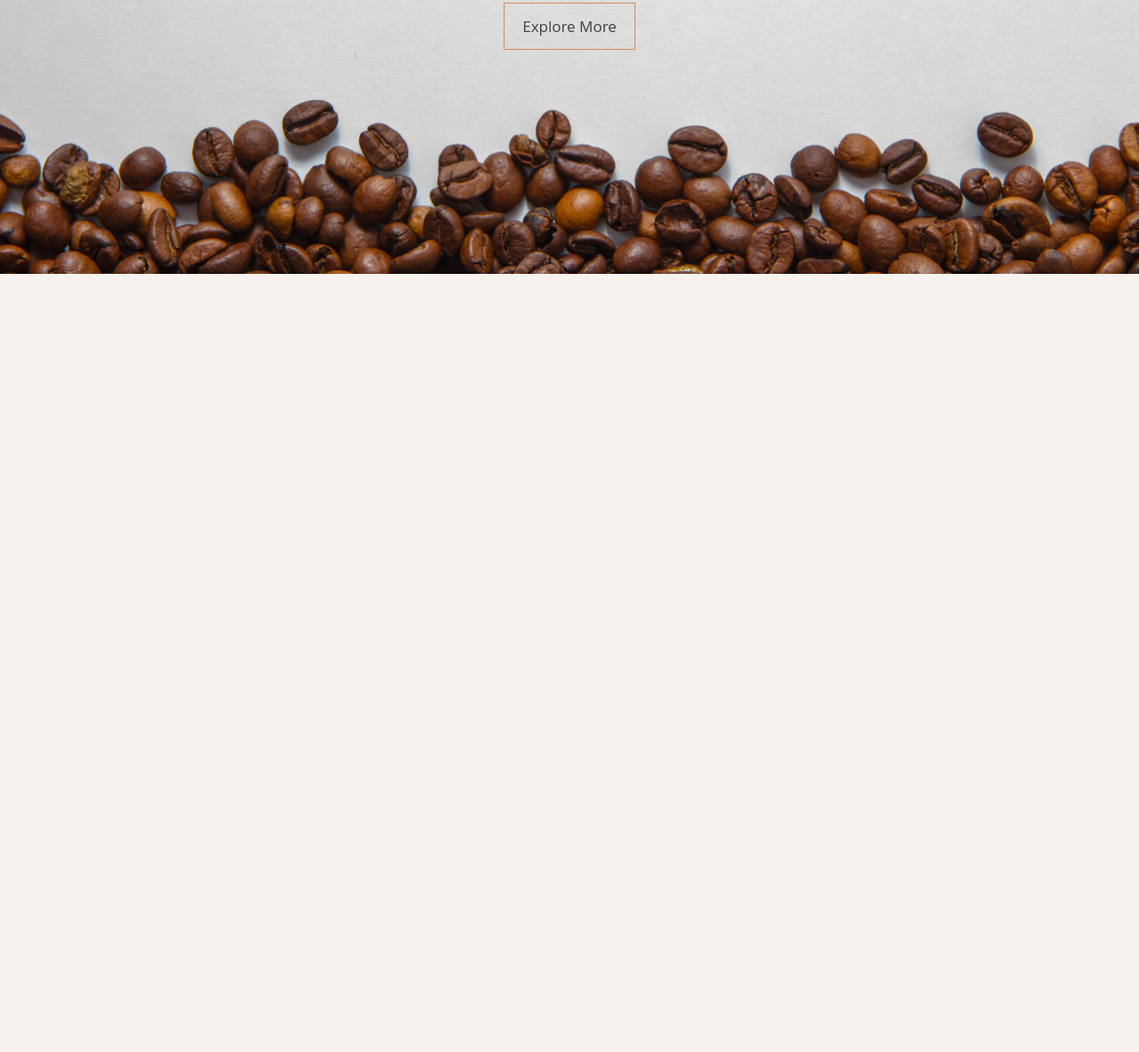
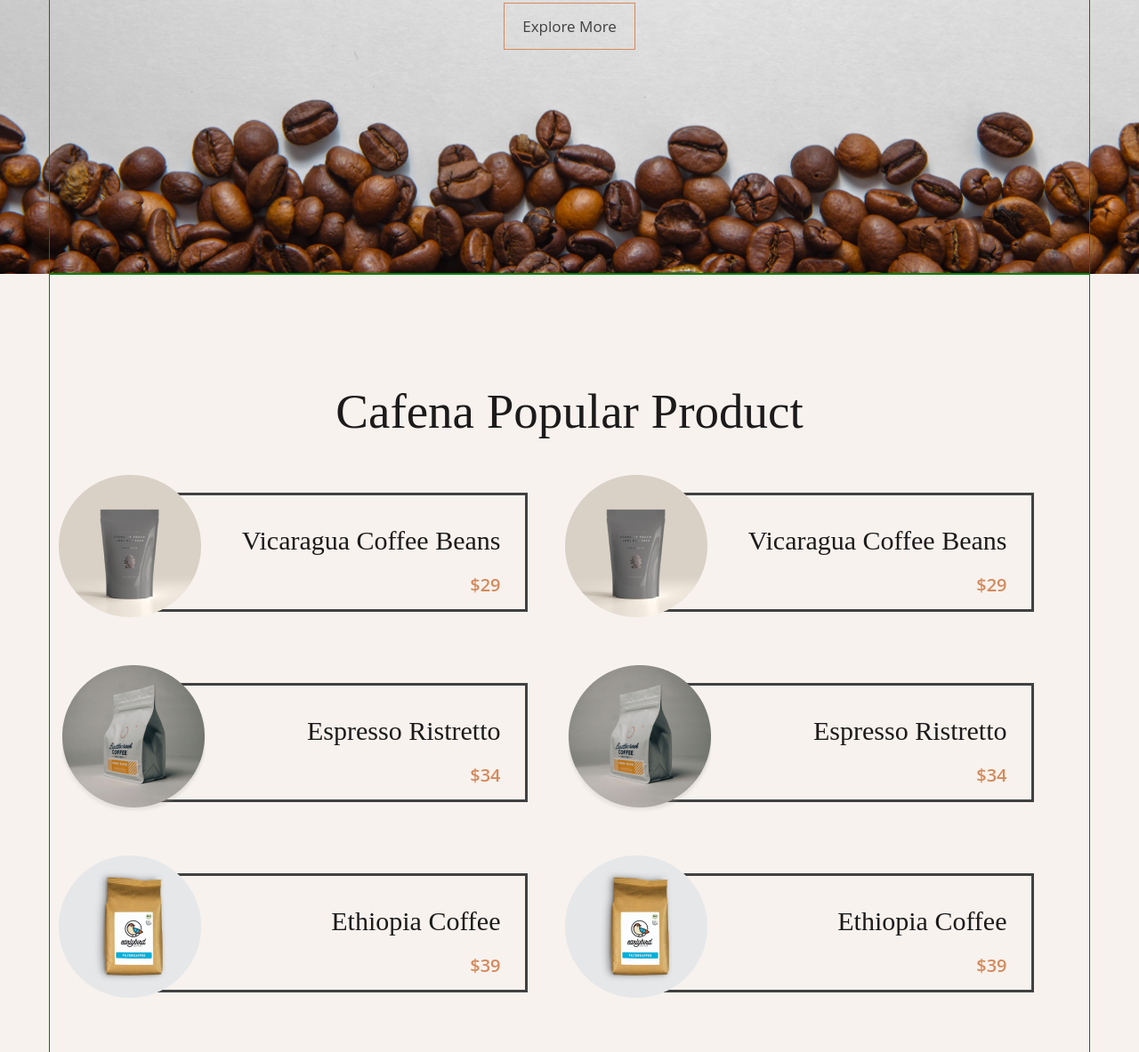
Before and after one commit to BigHeadliner/coffee-shop-website, a website: page app/index.html in a window 1280 px wide. Shown: the part 1617-2800 px from the top of the page at 89% size. Before the commit the page ends 1925 px from the top, so only its background shows below. Drawn offline with Linux system fonts and the light colour scheme.

Commit message:
cafena popular product section ready

```diff
--- a/app/index.html
+++ b/app/index.html
@@ -177,6 +177,55 @@
 
         </div>
     </section>
+    <section class="popular-product">
+      <div class="container">
+        <h1 class="popular-product__title">
+            Cafena Popular Product
+        </h1>
+        <div class="popular-product__items">
+
+           <div class="popular-product__item">
+              <h3 class="popular-product__item-title">Vicaragua Coffee Beans</h3>
+              <p class="popular-product__item-price">$29</p>
+              <img class="popular-product__item-img" src="images/popular-product/product-1.png" alt="coffee pack">
+           </div>
+
+           <div class="popular-product__item">
+              <h3 class="popular-product__item-title">Vicaragua Coffee Beans</h3>
+              <p class="popular-product__item-price">$29</p>
+              <img class="popular-product__item-img" src="images/popular-product/product-1.png" alt="coffee pack">
+           </div>
+
+           <div class="popular-product__item">
+              <h3 class="popular-product__item-title">Espresso Ristretto</h3>
+              <p class="popular-product__item-price">$34</p>
+              <img class="popular-product__item-img" src="images/popular-product/product-2.png" alt="coffee pack">
+           </div>
+
+           <div class="popular-product__item">
+              <h3 class="popular-product__item-title">Espresso Ristretto</h3>
+              <p class="popular-product__item-price">$34</p>
+              <img class="popular-product__item-img" src="images/popular-product/product-2.png" alt="coffee pack">
+           </div>
+
+          <div class="popular-product__item">
+             <h3 class="popular-product__item-title">Ethiopia Coffee</h3>
+             <p class="popular-product__item-price">$39</p>
+             <img class="popular-product__item-img" src="images/popular-product/product-3.png" alt="coffee pack">
+          </div>
+
+          <div class="popular-product__item">
+            <h3 class="popular-product__item-title">Ethiopia Coffee</h3>
+            <p class="popular-product__item-price">$39</p>
+            <img class="popular-product__item-img" src="images/popular-product/product-3.png" alt="coffee pack">
+         </div>
+
+        </div>
+
+        <a class="popular-product__item-btn main-btn-animation" href="#">Popular Product</a>
+
+      </div>
+    </section>
 </body>
 
 </html>
--- a/app/scss/_global.scss
+++ b/app/scss/_global.scss
@@ -22,7 +22,7 @@
   margin: 0 auto;
   padding: 0 15px;
   border: 1px solid green;
-  border: 1px solid transparent;
+ // border: 1px solid transparent;
 }
 
 
@@ -31,6 +31,7 @@
   display: inline-block;
   transition: all .3s;
   cursor: pointer;
+  color: $main-text-color;
   &:hover{
       color:#FFF;
       background: #232020;
--- a/app/scss/style.scss
+++ b/app/scss/style.scss
@@ -204,5 +204,60 @@
    }
 }
 
+.popular-product{
+   text-align: center;
+   &__title{
+      margin: 140px 0 77px;
+      color: $main-title-color;
+      font-size: 55px;
+      @extend %zxool-xiaoWei-400;
+   }
+
+   &__items{
+      border: 1px solid transparent;
+      margin: 0 auto;
+      width: 100%;
+      max-width: 1045px;
+      display: grid;
+      grid-template-rows: repeat(3, 1fr);
+      grid-template-columns: repeat(2, 1fr);
+      grid-row-gap: 80px;
+      grid-column-gap: 95px;
+   }
+
+   &__item{
+      border: 3px solid #414141;
+      max-width: 475px;
+      text-align: right;
+      padding: 0 27px;
+      position: relative;
+   }
+
+   &__item-title{
+      margin: 37px 0 23px;
+      @extend %zxool-xiaoWei-400;
+      font-size: 30px;
+      color: $main-title-color;
+   }
+
+   &__item-price{
+      font-size: 20px;
+      @extend %open-sans-600;
+      color: #D48A5C;
+      margin-bottom: 14px;
+   }
+
+   &__item-img{
+      position: absolute;
+      top: -23px;
+      left: -56px;
+   }
+
+   &__item-btn{
+     padding: 10px 17px;
+     margin: 85px auto 70px;
+   }
+
+}
 
 @import 'media';
```
Also changed, not shown: app/css/style.min.css, app/images/popular-product/product-1.png (added), app/images/popular-product/product-2.png (added), app/images/popular-product/product-3.png (added).
